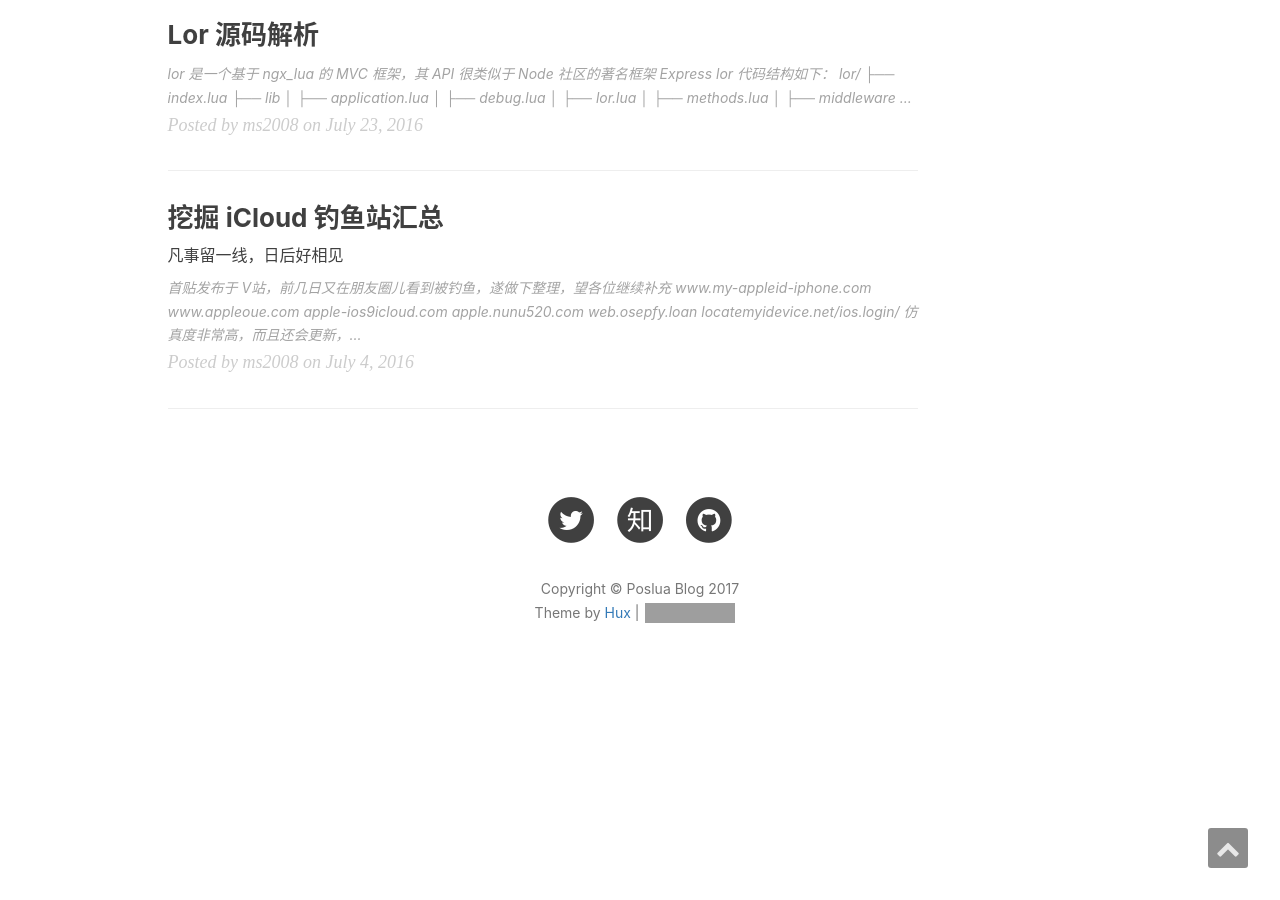
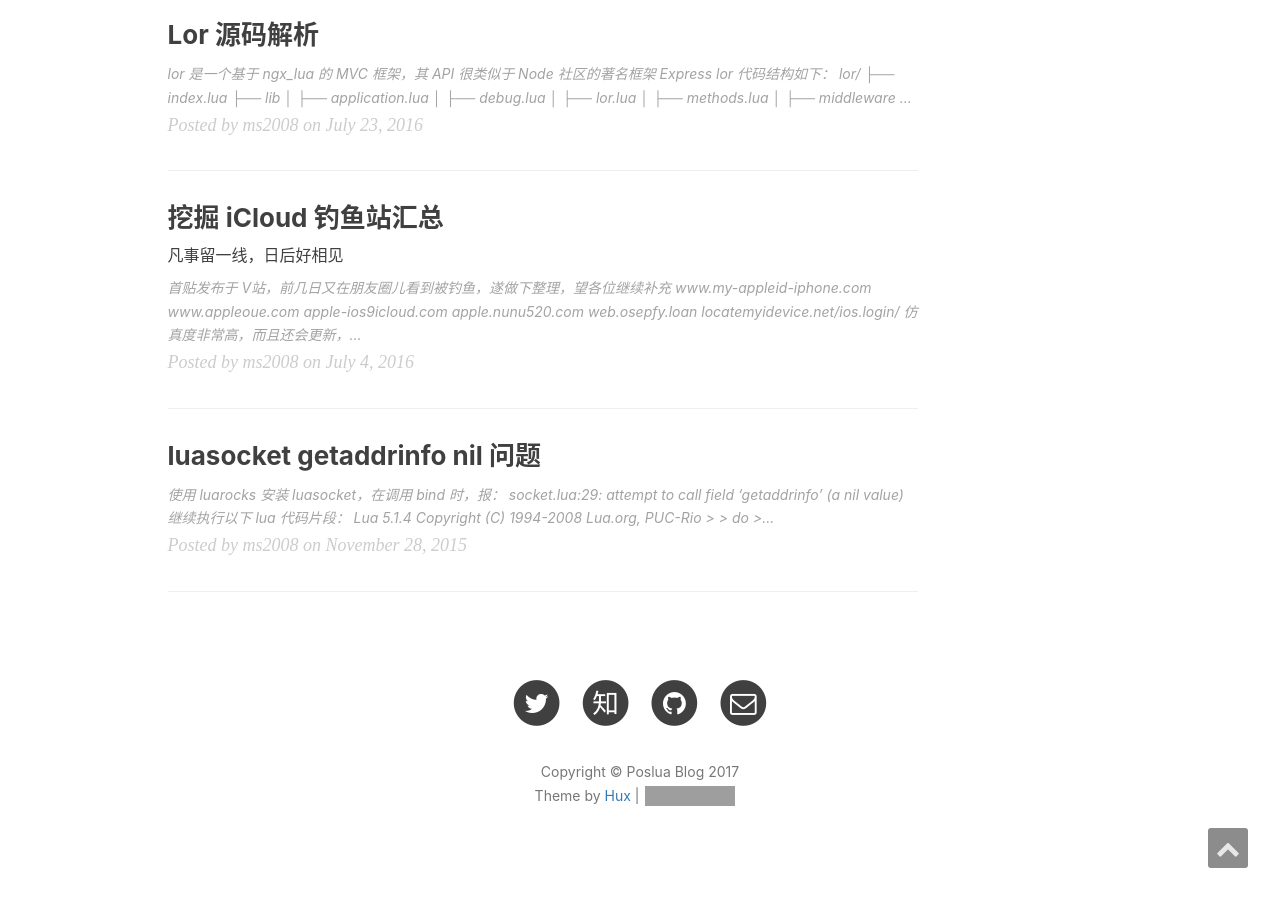
Before and after one commit to ms2008/ms2008.github.io, a Jekyll site: the page built from index.html, in a window 1280 px wide and 900 px high, scrolled down 2051 px. Built offline with Jekyll 4.4.1, drawn with Linux system fonts in a browser that asks for light colours; nearby versions of some CDN libraries; the list of posts is cut into pages by our own code; comment, search, counter and statistics services are not loaded; grey boxes are pictures that could not be loaded.

Commit message:
add mail fa support

````diff
--- a/_config.yml
+++ b/_config.yml
@@ -12,12 +12,13 @@
 
 # SNS settings
 RSS: false
-#weibo_username:     ms2008
+#weibo_username:    ms2008
 zhihu_username:     ms2008
 github_username:    ms2008
 twitter_username:   ms2008vip
-#facebook_username:  ms2008
-# linkedin_username:  firstname-lastname-idxxxx
+mail_address:       ms2008vip@gmail.com
+#facebook_username: ms2008
+#linkedin_username: firstname-lastname-idxxxx
 
 
 
--- a/_includes/footer.html
+++ b/_includes/footer.html
@@ -64,6 +64,16 @@
                             <span class="fa-stack fa-lg">
                                 <i class="fa fa-circle fa-stack-2x"></i>
                                 <i class="fa fa-github fa-stack-1x fa-inverse"></i>
+                            </span>
+                        </a>
+                    </li>
+                    {% endif %}
+                    {% if site.mail_address %}
+                    <li>
+                        <a target="_blank" href="mailto:{{ site.mail_address }}">
+                            <span class="fa-stack fa-lg">
+                                <i class="fa fa-circle fa-stack-2x"></i>
+                                <i class="fa fa-envelope-o fa-stack-1x fa-inverse"></i>
                             </span>
                         </a>
                     </li>
--- a/_layouts/page.html
+++ b/_layouts/page.html
@@ -170,6 +170,16 @@
                                 </a>
                             </li>
                             {% endif %}
+                            {% if site.mail_address %}
+                            <li>
+                                <a target="_blank" href="mailto:{{ site.mail_address }}">
+                                    <span class="fa-stack fa-lg">
+                                        <i class="fa fa-circle fa-stack-2x"></i>
+                                        <i class="fa fa-envelope-o fa-stack-1x fa-inverse"></i>
+                                    </span>
+                                </a>
+                            </li>
+                            {% endif %}
                             {% if site.linkedin_username %}
                             <li>
                                 <a target="_blank" href="https://www.linkedin.com/in/{{ site.linkedin_username }}">
--- /dev/null
+++ b/_posts/2015-11-28-luasocket-getaddrinfo.md
@@ -0,0 +1,94 @@
+---
+layout:     post
+title:      "luasocket getaddrinfo nil 问题"
+subtitle:   ""
+date:       2015-11-28
+author:     "ms2008"
+header-img: "img/post-bg-miui6.jpg"
+catalog:    true
+tags:
+    - LuaSocket
+    - GCC
+---
+
+使用 luarocks 安装 luasocket，在调用 bind 时，报：
+
+> socket.lua:29: attempt to call field 'getaddrinfo' (a nil value)
+
+继续执行以下 lua 代码片段：
+
+```lua
+Lua 5.1.4  Copyright (C) 1994-2008 Lua.org, PUC-Rio
+>
+> do
+>>   local socket = require("socket")
+>>   for k,v in pairs(socket.dns) do
+>>     print(k,v)
+>>   end
+>> end
+gethostname	function: 0xc774f0
+toip	function: 0xc77ea0
+tohostname	function: 0xc77f00
+>
+>
+```
+
+发现确实没有加载进来，而 `getaddrinfo` 是一个标准的 posix 系统调用，所以基本可以确定是安装的问题了。。
+
+于是从 github 拉下最新的 luasocket v3.0-rc1 手动编译完成后，可以 bind，可以看到加载进来了：
+
+```lua
+>
+>> do
+>>   local socket = require("socket")
+>>   for k,v in pairs(socket.dns) do
+>>     print(k,v)
+>>   end
+>> end
+getnameinfo	function: 0xc77490
+getaddrinfo	function: 0xc77380
+gethostname	function: 0xc774f0
+toip	function: 0xc77ea0
+tohostname	function: 0xc77f00
+>
+>
+```
+
+所以结论已经出来了，是 luarocks 安装 luasocket 的问题了。那我们继续追踪问题的根源，使用 `luarocks install luasocket` 可以看到 luasocket 的编译参数为：
+
+```sh
+gcc -O2 -fPIC -I/usr/include -c src/mime.c -o src/mime.o -DLUA_COMPAT_APIINTCASTS -DLUASOCKET_DEBUG -DLUASOCKET_API=__attribute__((visibility("default"))) -DUNIX_API=__attribute__((visibility("default"))) -DMIME_API=__attribute__((visibility("default")))
+```
+
+而我自己手动编译时，默认参数为：
+
+```sh
+gcc -I/usr/local/lua/include/lua/5.1 -DLUASOCKET_NODEBUG -DLUA_NOCOMPAT_MODULE -DLUASOCKET_API='__attribute__((visibility("default")))' -DUNIX_API='__attribute__((visibility("default")))' -DMIME_API='__attribute__((visibility("default")))' -pedantic -Wall -Wshadow -Wextra -Wimplicit -O2 -ggdb3 -fpic -fvisibility=hidden   -c -o mime.o mime.c
+```
+
+嗯。。。问题似乎已经很明确了，没错，就是几个宏的引用问题：
+
+```sh
+-DLUA_COMPAT_APIINTCASTS -DLUASOCKET_DEBUG
+```
+
+而我们手动编译是启用的这几个宏：
+
+```sh
+-DLUASOCKET_NODEBUG -DLUA_NOCOMPAT_MODULE
+```
+
+当然如果你嫌手动编译麻烦，也可以用 luarocks 安装 2.0.2 的版本，这个是没有问题的：
+
+```sh
+luarocks install luasocket 2.0.2-6
+```
+
+另，在调查这个问题的原因时，新发现个 luarocks pack 的使用技巧，pack 就是可以将我们安装过后的 rock 重新生成 rock 文件，之后我们将其上传到需要安装的其他机器，执行 `luarocks install ***.rock` 即可：
+
+```sh
+luarocks pack luasocket
+# 接下来拷贝 luasocket-3.0rc1-2.linux-x86_64.rock 至目标机器并执行以下命令
+# 就可以离线安装 luasocket 了
+luarocks install luasocket-3.0rc1-2.linux-x86_64.rock
+```
````
